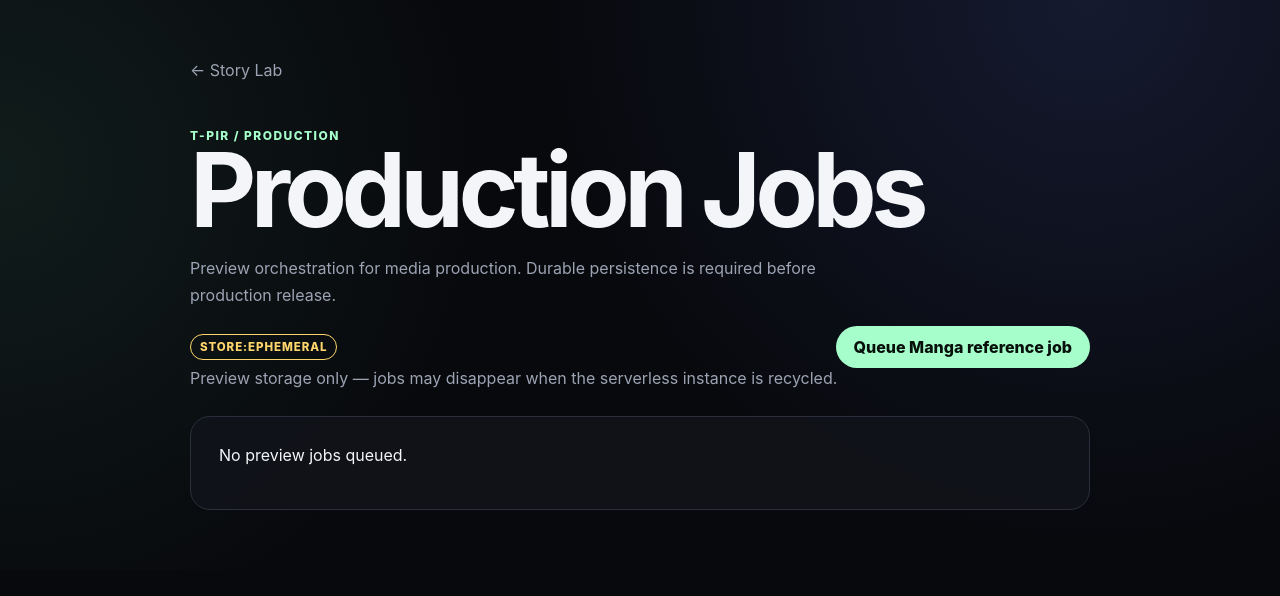
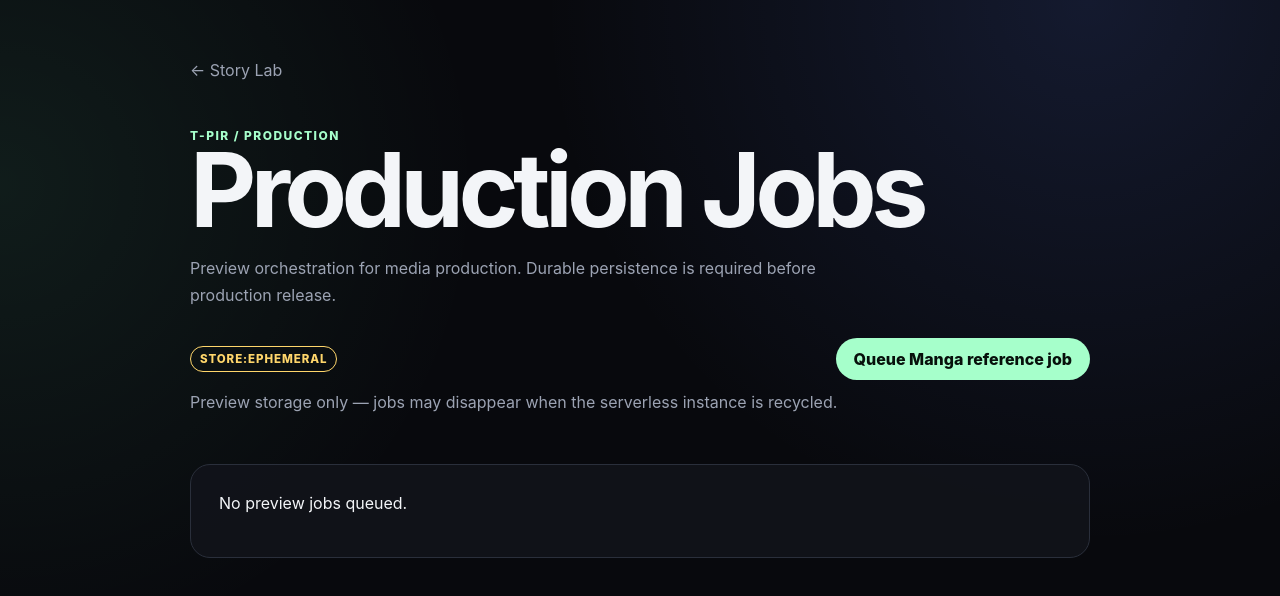
Before and after one commit to tehknesolutions/tehkne-storyforge, a Next.js app in the folder apps/story-lab/: page /production in a window 1280 px wide. Shown: the top 596 px of the page. Built offline with nearby package versions, Linux system fonts and the light colour scheme.

Commit message:
feat(v0.7): style production job dashboard

```diff
--- a/apps/story-lab/app/globals.css
+++ b/apps/story-lab/app/globals.css
@@ -447,3 +447,20 @@ button.secondary {
     grid-template-columns: 1fr;
   }
 }
+
+
+.production-status {
+  margin: 28px 0 12px;
+}
+
+.job-list {
+  display: grid;
+  gap: 12px;
+  margin-top: 24px;
+}
+
+.job-list code {
+  color: var(--muted);
+  font-size: 0.72rem;
+  overflow-wrap: anywhere;
+}
```
